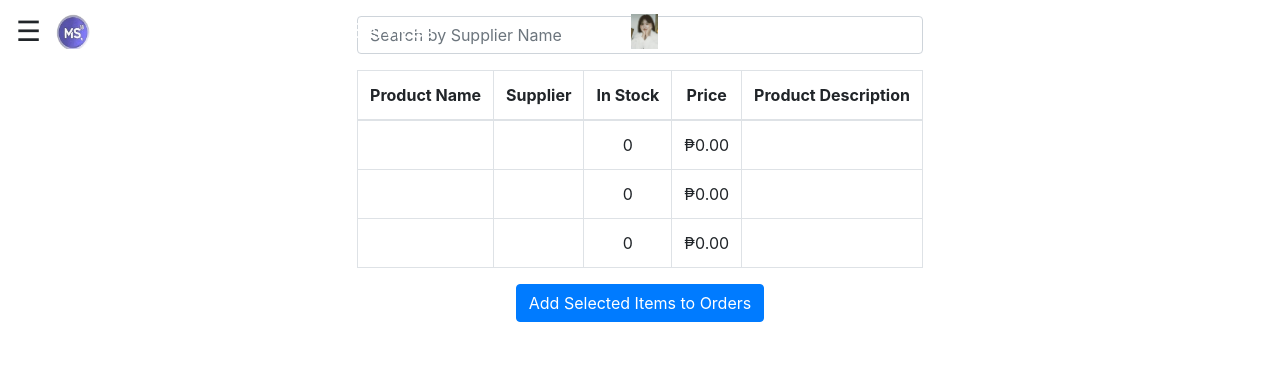
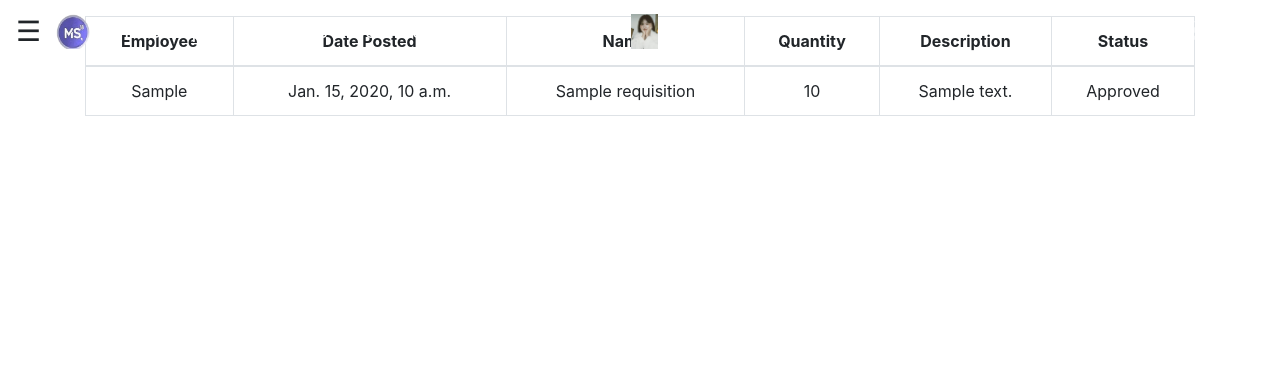
Before and after one commit to manuelamanetjr/django_project, a Django app: page /requisition/ in a window 1280 px wide. Shown: the top 379 px of the page. Run offline with Django 5.2, Linux system fonts and the light colour scheme; a user stored in the database is signed in; data comes from the database, SQL or seed files in the repository; tables that the repository leaves empty hold one stand-in row (values such as "Sample post"); parts of the project's set-up code (start-up, migrations or seed data) failed here and were passed over; some libraries are stand-ins or nearby versions.

Commit message:
stable exept requisition

```diff
--- a/Setup_Notes.txt
+++ b/Setup_Notes.txt
@@ -70,3 +70,5 @@
 insert into ms18_supplier values ('3', 'Green PC', 'Lapu Lapu Cebu City', '09791524836');
 
 insert into ms18_product values ('1', 'Keyboard', 'LGBT lights', null, '', '200', '10', '1');
+
+requested_products
--- a/ms18/models.py
+++ b/ms18/models.py
@@ -82,6 +82,11 @@
 class Requisition(models.Model):
     REQ_ID = models.AutoField(primary_key=True)
     REQ_EMPLOYEE = models.CharField(max_length=100)
+    REQ_DATE_POSTED = models.DateTimeField(default=timezone.now)
+    REQ_NAME = models.CharField(max_length=200)
+    REQ_QUANTITY = models.IntegerField(default=0)
+    REQ_DESCRIPTION = models.CharField(max_length=200)
+
     APPROVED = 'Approved'
     PENDING = 'Pending'
     REJECTED = 'Rejected'
@@ -95,3 +100,15 @@
         choices=STATUS_CHOICES,
         default=PENDING,
     )
+
+    def __str__(self):
+        return self.REQ_NAME
+
+class RequestedProduct(models.Model):
+    REQ_PROD_ID = models.AutoField(primary_key=True)
+    REQ_PROD_QUANTITY = models.IntegerField(default=0)
+    REQ_PROD_DATE_ADDED = models.DateTimeField(default=timezone.now)
+    product = models.ForeignKey(Product, on_delete=models.CASCADE)
+
+    def __str__(self):
+        return f"RequestedProduct ID: {self.REQ_PROD_ID} - Product: {self.product.PROD_NAME}"
--- a/ms18/templates/ms18/base.html
+++ b/ms18/templates/ms18/base.html
@@ -128,6 +128,7 @@
         {% if user.is_authenticated %}
             <a class="nav-link" href="{% url 'supplier-create' %}">Add Supplier</a>
             <a class="nav-link" href="{% url 'requisition' %}">Requisition</a>
+            <a class="nav-link" href="">Requested Products</a>
         {% if user.is_superuser %}
             <a class="nav-link" href="{% url 'register' %}">Register</a>
         {% endif %}
--- a/ms18/templates/ms18/requisition.html
+++ b/ms18/templates/ms18/requisition.html
@@ -1,17 +1,17 @@
 {% extends 'ms18/base.html' %}
 {% block content %}
 <div class="d-flex justify-content-center">
-    <form method="post" id="quantityForm" action="/add-to-cart/">
+    <form method="post" id="requisitionForm" action="{% url 'requisition_form' %}">
         {% csrf_token %}
         <div class="d-flex justify-content-center">
-            <input type="text" class="form-control mb-3" id="searchSupplier" placeholder="Search by Supplier Name">
+            <input type="text" class="form-control mb-3" id="searchProduct" name="search_product" placeholder="Search by Product Name">
         </div>
         <table class="table table-bordered text-center align-middle">
             <thead>
                 <tr>
                     <th scope="col">Product Name</th>
-                    <th scope="col">Supplier</th>
                     <th scope="col">In Stock</th>
+                    <th scope="col">Quantity</th>
                     <th scope="col">Price</th>
                     <th scope="col">Product Description</th>
                 </tr>
@@ -20,8 +20,8 @@
                 {% for product in products %}
                 <tr>
                     <td><a href="{% url 'product-detail' product.id %}">{{ product.PROD_NAME }}</a></td>
-                    <td>{{ product.supplier.SUPPLIER_NAME }}</td>
                     <td>{{ product.PROD_QUANTITY }}</td>
+                    <td><input type="number" class="form-control" name="quantity_{{ product.id }}" value="0" min="0"></td>
                     <td>₱{{ product.PROD_PRICE }}</td>
                     <td>{{ product.PROD_DESCRIPTION }}</td>
                 </tr>
@@ -29,18 +29,18 @@
             </tbody>
         </table>
         <div class="text-center">
-            <input type="submit" class="btn btn-primary" value="Add Selected Items to Orders">
+            <input type="submit" class="btn btn-primary" value="Submit Requisition">
         </div>
     </form>
     <script src="https://code.jquery.com/jquery-3.6.4.min.js"></script>
     <script>
         $(document).ready(function () {
-        $("#searchSupplier").on("input", function () {
+            $("#searchProduct").on("input", function () {
                 var searchValue = $(this).val().toLowerCase();
 
                 $("tbody tr").each(function () {
-                var supplierName = $(this).find("td:nth-child(2)").text().toLowerCase();
-                if (supplierName.includes(searchValue)) {
+                    var productName = $(this).find("td:nth-child(1)").text().toLowerCase();
+                    if (productName.includes(searchValue)) {
                         $(this).show();
                     } else {
                         $(this).hide();
--- /dev/null
+++ b/ms18/templates/ms18/view_requisitions.html
@@ -0,0 +1,30 @@
+{% extends 'ms18/base.html' %}
+
+{% block content %}
+<div class="d-flex justify-content-center">
+    <table class="table table-bordered text-center align-middle">
+        <thead>
+            <tr>
+                <th scope="col">Employee</th>
+                <th scope="col">Date Posted</th>
+                <th scope="col">Name</th>
+                <th scope="col">Quantity</th>
+                <th scope="col">Description</th>
+                <th scope="col">Status</th>
+            </tr>
+        </thead>
+        <tbody>
+            {% for requisition in requisitions %}
+            <tr>
+                <td>{{ requisition.REQ_EMPLOYEE }}</td>
+                <td>{{ requisition.REQ_DATE_POSTED }}</td>
+                <td>{{ requisition.REQ_NAME }}</td>
+                <td>{{ requisition.REQ_QUANTITY }}</td>
+                <td>{{ requisition.REQ_DESCRIPTION }}</td>
+                <td>{{ requisition.REQ_STATUS }}</td>
+            </tr>
+            {% endfor %}
+        </tbody>
+    </table>
+</div>
+{% endblock content %}
--- a/ms18/urls.py
+++ b/ms18/urls.py
@@ -1,6 +1,6 @@
 from django.urls import path
 from .views import ProductListView, ProductDetailView, ProductCreateView, ProductUpdateView, ProductDeleteView, SupplierListView, SupplierCreateView,admin_review_orders, admin_approve_order, admin_reject_order
-from .views import add_supplier_to_product
+from .views import add_supplier_to_product, view_requisitions
 from . import views
 
 
@@ -19,8 +19,9 @@
    #path('about/cart/', views.cart_view, name='about-cart'),  # Add a URL pattern for the about/cart page
     path('supplier/new/', SupplierCreateView.as_view(), name='supplier-create'),
     path('purchaseOrder/', views.about, name='ms18-about'),
-    path('requisition/', views.requisition, name='requisition'),
     path('admin/review-orders/', admin_review_orders, name='admin_review_orders'),
     path('admin/approve-order/<int:order_id>/', admin_approve_order, name='admin_approve_order'),
     path('admin/reject-order/<int:order_id>/', admin_reject_order, name='admin_reject_order'),
+    path('requisition/', view_requisitions, name='requisition'),  # Add this line
+
 ]
--- a/ms18/views.py
+++ b/ms18/views.py
@@ -6,7 +6,7 @@
 from  django.contrib.auth.decorators import login_required
 from django.contrib.auth.mixins import LoginRequiredMixin, UserPassesTestMixin
 from django.views.generic import ListView, DetailView, CreateView, UpdateView, DeleteView
-from .models import Product, PurchaseOrder, Cart, Supplier
+from .models import Product, PurchaseOrder, Cart, Supplier, RequestedProduct, Requisition
 from django.views.decorators.csrf import csrf_exempt
 from django.views.decorators.http import require_POST
 from django.contrib import messages
@@ -150,6 +150,7 @@
         return redirect('login')  # Redirect to the login page if the user is not authenticated
 
 
+
 def cart(request):
     # Retrieve items in the cart based on the logged-in user
     user = request.user
@@ -162,6 +163,8 @@
         'cart_items': cart_items
     }
     return render(request, 'ms18/cart.html', context)
+
+
 
 def remove_from_cart(request, cart_id):
     if request.method == 'POST':
@@ -190,12 +193,7 @@
         messages.success(request, f'Supplier "{supplier_name}" added to {product.PROD_NAME}.')
         return redirect(reverse('product-detail', args=[product_id]))
 
-def requisition(request):
-    context = {
-        'products': Product.objects.all(),
-        'suppliers': Supplier.objects.all()
-    }
-    return render(request, 'ms18/requisition.html', context)
+
 
 def add_product(request):
     if request.method == 'POST':
@@ -260,3 +258,22 @@
         print(f"Product: {product.PROD_NAME}, Quantity: {product.PROD_QUANTITY}")
 
     return render(request, 'ms18/home.html', {'products': products})
+
+
+@login_required
+def about(request):
+     # Retrieve products ordered by date_posted in descending order (newest first)
+    products = Product.objects.all()
+    return render(request, 'ms18/about.html', {'products': products})
+
+def view_requisitions(request):
+    requisitions = Requisition.objects.all()
+
+    return render(request, 'ms18/view_requisitions.html', {'requisitions': requisitions})
+
+def home(request):
+    context = {
+        'products': Product.objects.all(),
+        'suppliers': Supplier.objects.all()
+    }
+    return render(request, 'ms18/home.html', context)
```
Also changed, not shown: ms18/migrations/0013_remove_product_prod_status_requestedproduct.py (added). Lines whose indentation alone changed are shown as unchanged.
